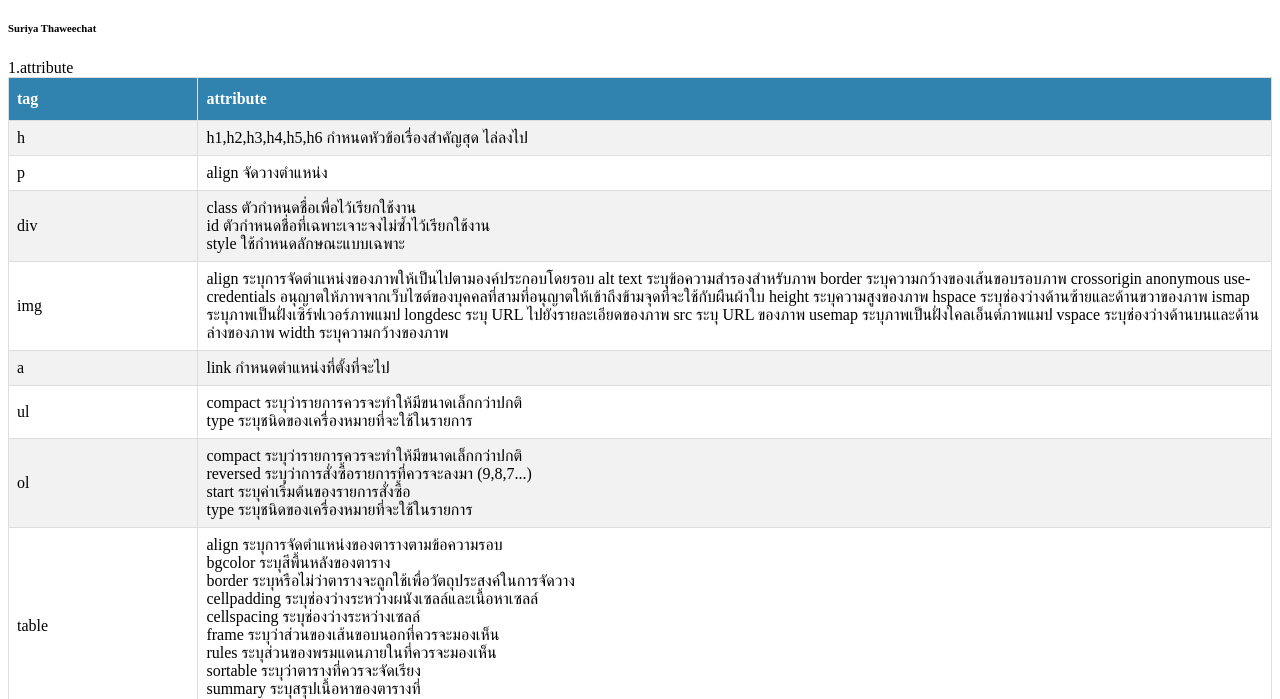
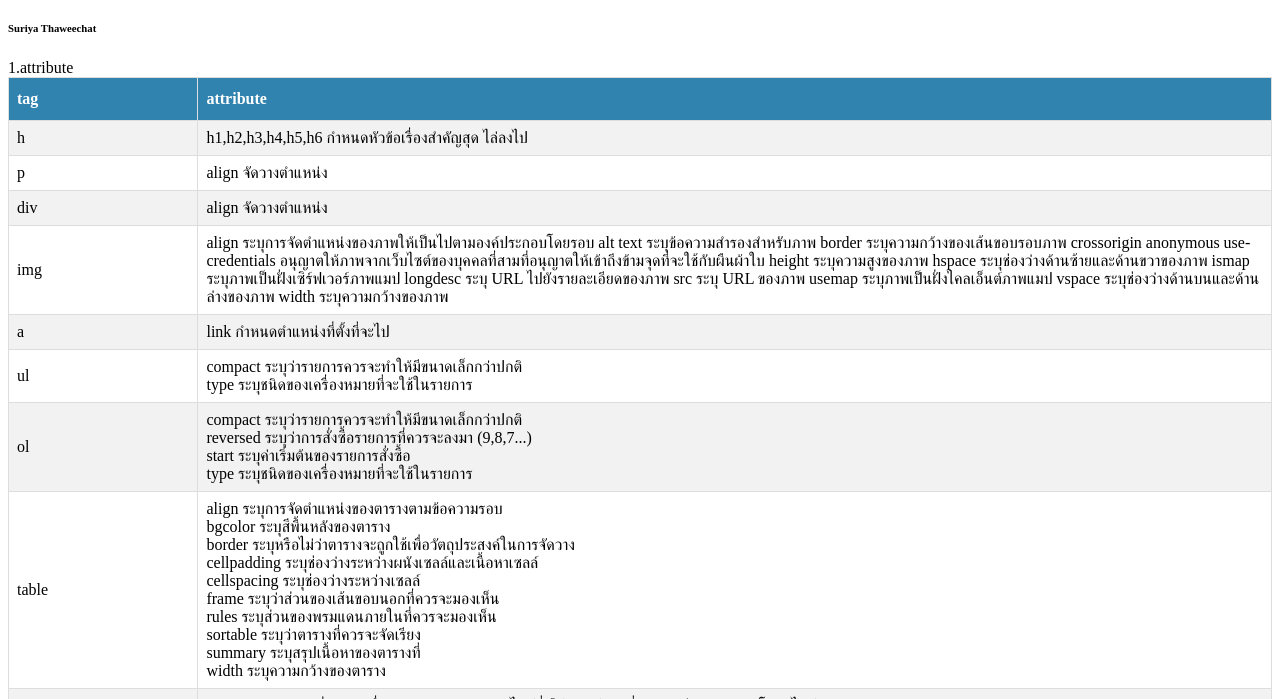
Before and after one commit to sthaweechat/precodecamp, a plain HTML site: page Introduction Web Programming/HTML structure/Lab.html in a window 1280 px wide. Shown: the part 101-800 px from the top of the page. Drawn offline with Linux system fonts and the light colour scheme.

Commit message:
จัดการไฟล์ข้อมูลใหม่ เพิ่มคำตอบ Css Property

```diff
--- a/HTML structure/Lab.html
+++ b/Introduction Web Programming/HTML structure/Lab.html
@@ -66,9 +66,7 @@
             div
         </td>
         <td>
-            class ตัวกำหนดชื่อเพื่อไว้เรียกใช้งาน<br>
-            id ตัวกำหนดชื่อที่เฉพาะเจาะจงไม่ซ้ำไว้เรียกใช้งาน<br>
-            style ใช้กำหนดลักษณะแบบเฉพาะ<br>
+            align จัดวางตำแหน่ง
         </td>
     </tr>
     <tr>
```
Also changed, not shown: 4 other files.
